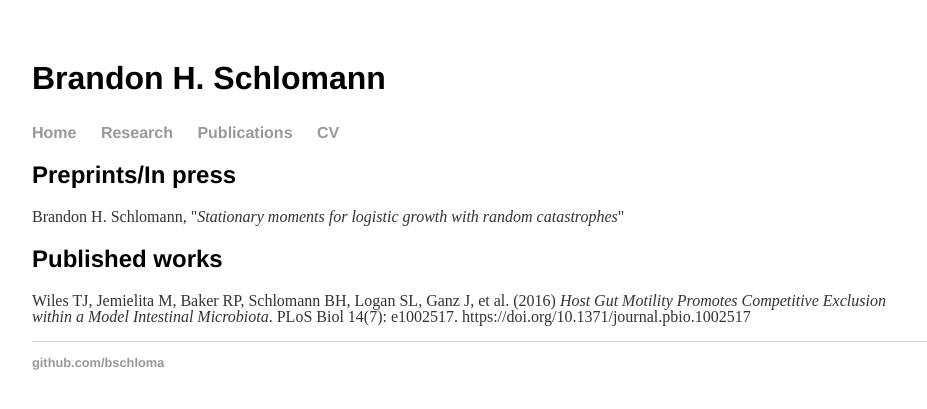
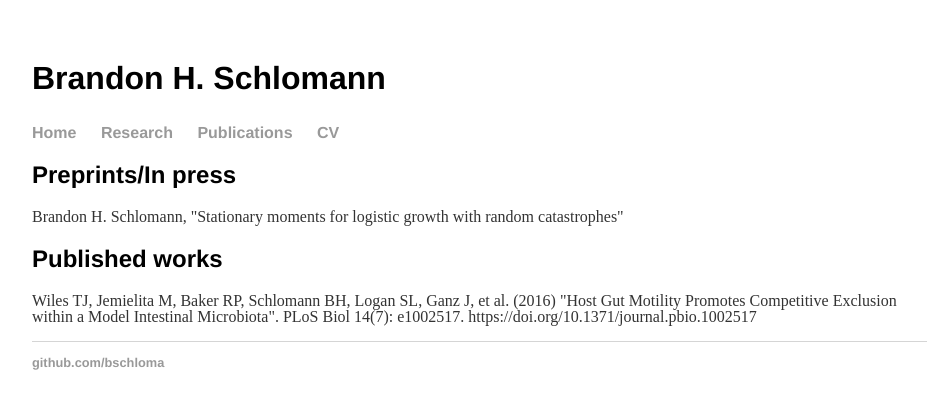
Before and after one commit to bschloma/bschloma.github.io, a Jekyll site: the page built from publications/index.html, in a window 1280 px wide. Shown: the top 409 px of the page, without its empty margins (160-1087 px from the left). Built offline with Jekyll 4.4.1, drawn with Linux system fonts in a browser that asks for light colours.

```diff
--- a/publications/index.html
+++ b/publications/index.html
@@ -11,7 +11,7 @@ title: Brandon H. Schlomann
   </h2>
 
 	<p>
-		Brandon H. Schlomann, "<i>Stationary moments for logistic growth with random catastrophes</i>"
+		Brandon H. Schlomann, "Stationary moments for logistic growth with random catastrophes"
 	</p>
 
   <h2>
@@ -19,7 +19,7 @@ title: Brandon H. Schlomann
   </h2>
 
   <p>
-  Wiles TJ, Jemielita M, Baker RP, Schlomann BH, Logan SL, Ganz J, et al. (2016) <i>Host Gut Motility Promotes Competitive Exclusion within a Model Intestinal Microbiota</i>. PLoS Biol 14(7): e1002517. https://doi.org/10.1371/journal.pbio.1002517
+  Wiles TJ, Jemielita M, Baker RP, Schlomann BH, Logan SL, Ganz J, et al. (2016) "Host Gut Motility Promotes Competitive Exclusion within a Model Intestinal Microbiota". PLoS Biol 14(7): e1002517. https://doi.org/10.1371/journal.pbio.1002517
   </p>
 
 </div><!-- /.blurb -->
```
